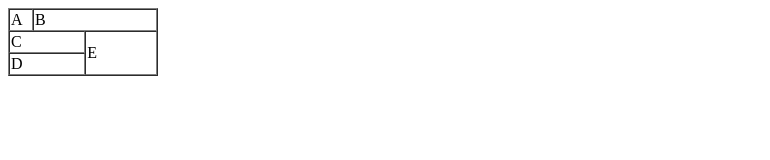
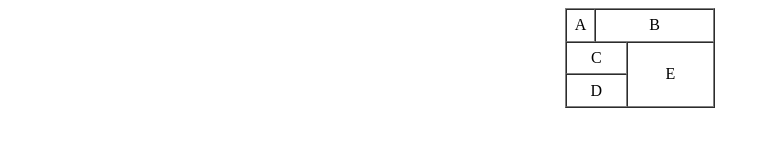
Before and after one commit to asdfk007/homework_html, a plain HTML site: page html/2023年10月16日/index.html in a window 1280 px wide. Shown: the whole page, without its empty margins (0-770 px from the left). Drawn offline with Linux system fonts and the light colour scheme.

Commit message:
一个新的修改

```diff
--- a/html/2023年10月16日/index.html
+++ b/html/2023年10月16日/index.html
@@ -5,17 +5,17 @@
 		<title>一个普通的表格</title>
 	</head>
 	<body>
-		<table border="1" width="150" cellspacing="0">
+		<table border="1" width="150" cellspacing="0" align="center" height="100">
 			<tr>
-				<td width="20">A</td>
-				<td colspan="2">B</td>
+				<td width="25" align="center">A</td>
+				<td colspan="2" align="center">B</td>
 			</tr>
 			<tr>
-				<td colspan="2" width="30">C</td>
-				<td rowspan="2">E</td>
+				<td colspan="2" width="30" align="center">C</td>
+				<td rowspan="2" align="center">E</td>
 			</tr>
 			<tr>
-				<td colspan="2">D</td>
+				<td colspan="2" align="center">D</td>
 			</tr>
 		</table>
 	</body>
```
